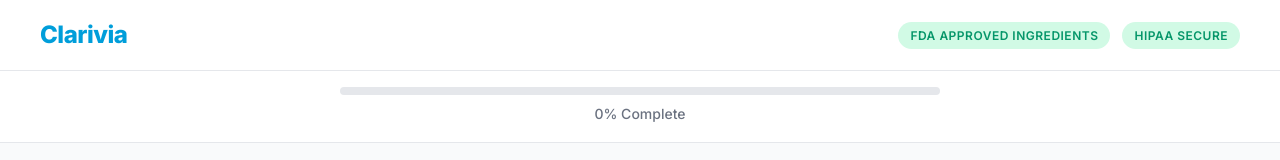
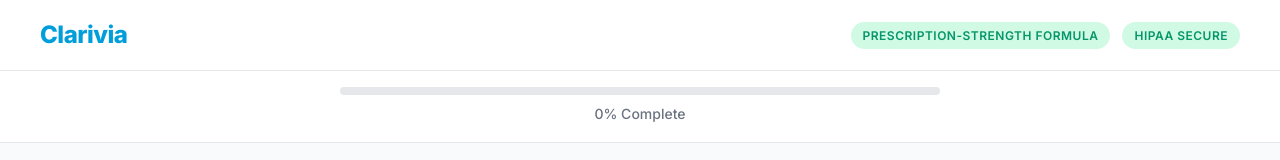
Before and after one commit to MufassirShaw/clarivia-quiz-postcheckout, a Next.js app: page / in a window 1280 px wide. Shown: the top 160 px of the page. Built offline with nearby package versions, Linux system fonts and the light colour scheme; no server answers.

Commit message:
textual change

```diff
--- a/src/app/page.tsx
+++ b/src/app/page.tsx
@@ -9,7 +9,7 @@ export default function Home() {
         <div className={styles.headerContent}>
           <h1 className={styles.logo}>Clarivia</h1>
           <div className={styles.trustBadges}>
-            <span className={styles.badge}>FDA Approved Ingredients</span>
+            <span className={styles.badge}>Prescription-Strength Formula</span>
             <span className={styles.badge}>HIPAA Secure</span>
           </div>
         </div>
```
